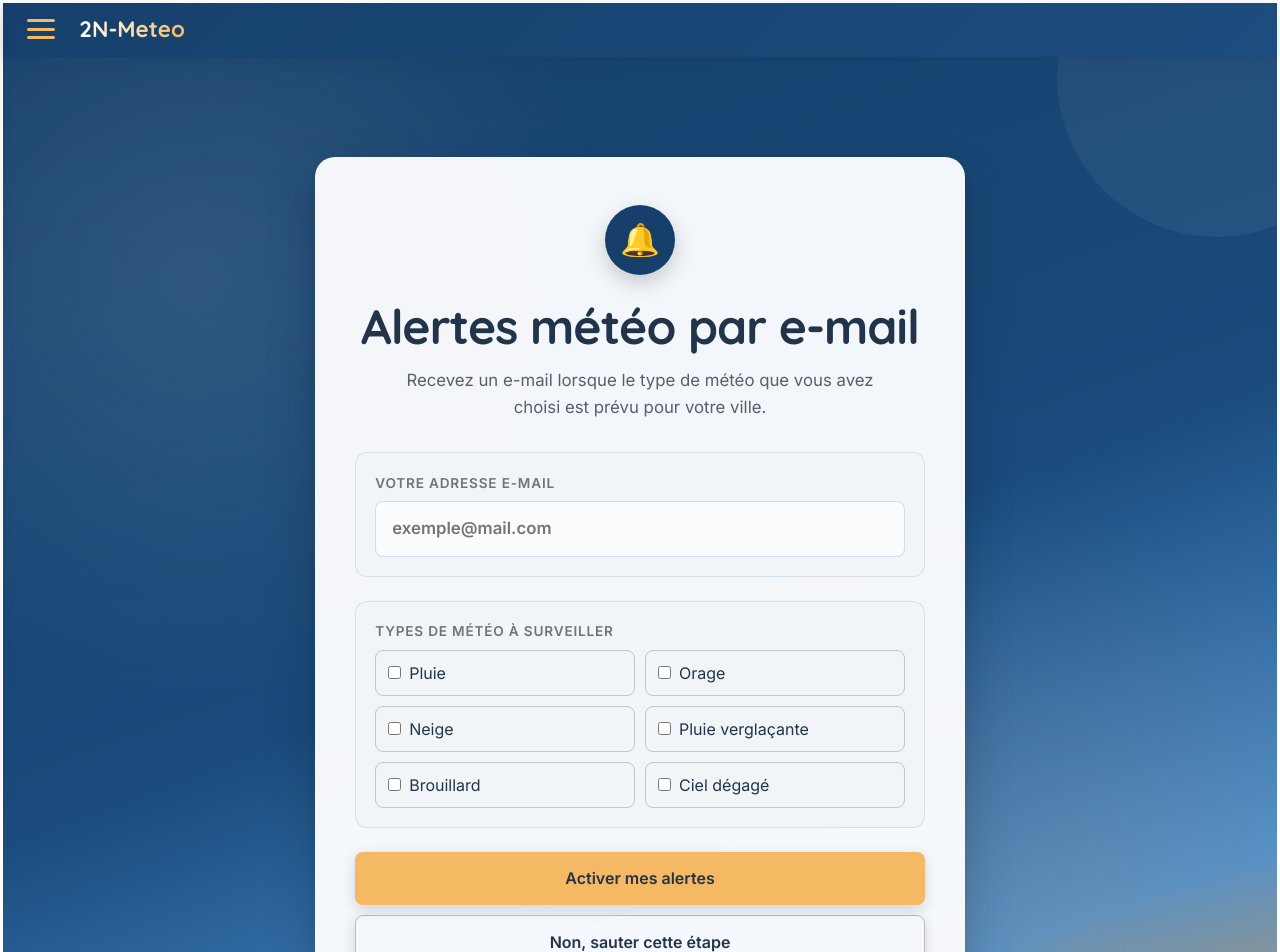
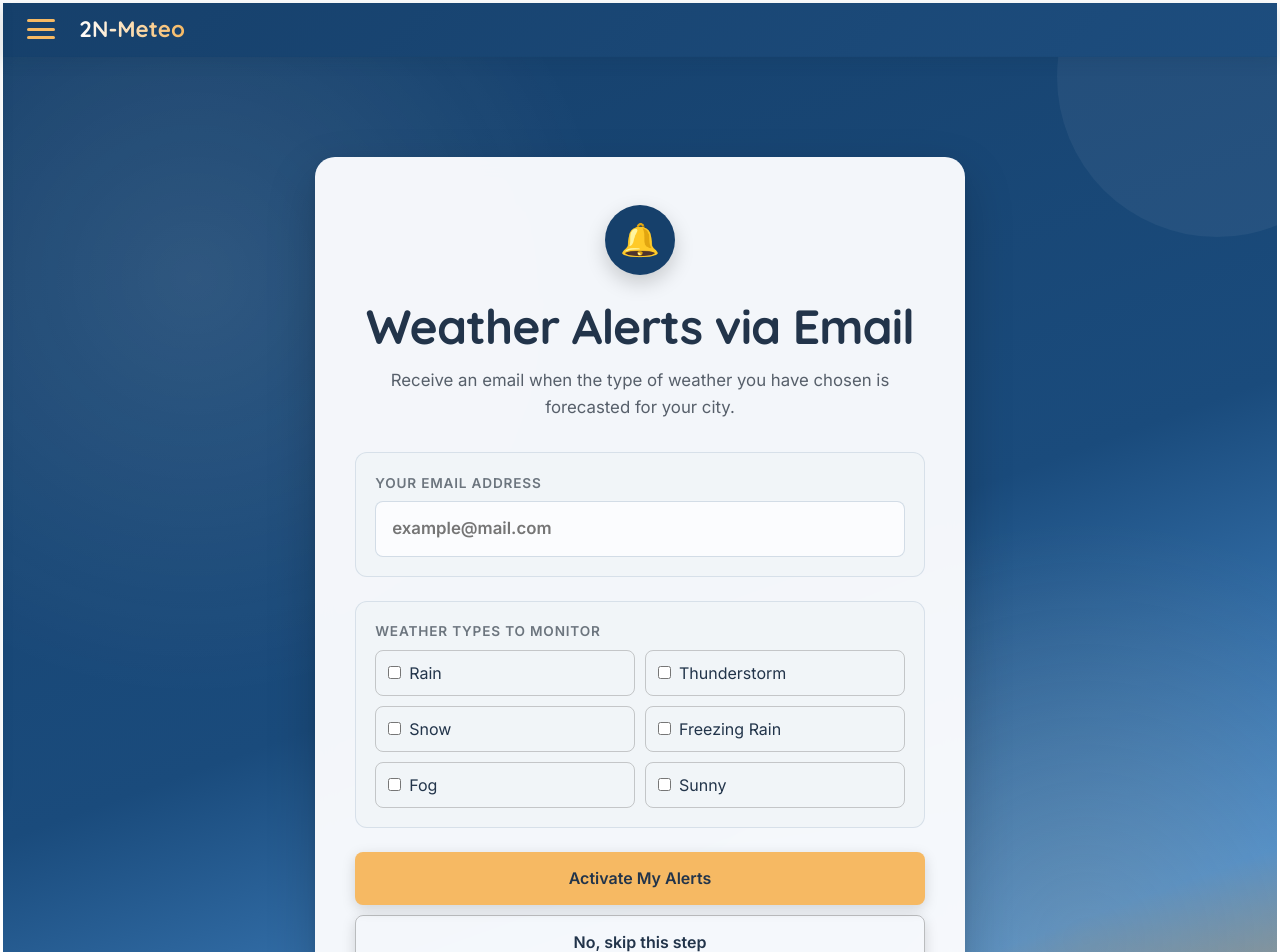
Before and after one commit to Jeamyra-cpu/2N-Meteo, a React (Vite) app: page /Alerte in a window 1280 px wide. Shown: the top 952 px of the page. Built offline with nearby package versions, Linux system fonts and the light colour scheme.

Commit message:
mise a jour (page alerte , et information)

```diff
--- a/src/Langues/en.json
+++ b/src/Langues/en.json
@@ -68,5 +68,29 @@
         "erreur1": "Geolocation is not supported by your browser. Please enter your city manually.",
         "erreur2": "An error occurred while retrieving your location. Please check your location settings and try again.",
         "confirmation": "Location saved"
+    },
+    "alerte": {
+        "title": "Weather Alerts via Email",
+        "subtitle": "Receive an email when the type of weather you have chosen is forecasted for your city.",
+        "label_email": "Your email address",
+        "placeholder_email": "example@mail.com",
+        "label_types": "Weather Types to Monitor",
+        "types": {
+            "pluie": "Rain",
+            "orage": "Thunderstorm",
+            "neige": "Snow",
+            "verglas": "Freezing Rain",
+            "brouillard": "Fog",
+            "soleil": "Sunny"
+        },
+        "bouton_activer": "Activate My Alerts",
+        "bouton_envoi": "Recording...",
+        "bouton_sauter": "No, skip this step",
+        "erreur_email": "Please enter a valid email address.",
+        "erreur_type": "Please select at least one weather type.",
+        "erreur_enregistrement": "Unable to save your alerts at the moment. Please try again.",
+        "confirmation": "Alerts activated for {{email}}",
+        "etape_ignoree": "Step skipped. You can activate alerts later.",
+        "note": "Your email address is used only to send you the weather alerts you have chosen. You can modify these choices at any time."
     }
 }
--- a/src/Langues/fr.json
+++ b/src/Langues/fr.json
@@ -62,6 +62,29 @@
         "erreur1": "La géolocalisation n'est pas prise en charge par votre navigateur. Saisissez votre ville manuellement.",
         "erreur2": "Une erreur est survenue lors de la récupération de votre localisation. Veuillez vérifier vos paramètres de localisation et réessayer.",
         "confirmation": "Localisation enregistrée"
-
+    },
+    "alerte": {
+        "title": "Alertes météo par e-mail",
+        "subtitle": "Recevez un e-mail lorsque le type de météo que vous avez choisi est prévu pour votre ville.",
+        "label_email": "Votre adresse e-mail",
+        "placeholder_email": "exemple@mail.com",
+        "label_types": "Types de météo à surveiller",
+        "types": {
+            "pluie": "Pluie",
+            "orage": "Orage",
+            "neige": "Neige",
+            "verglas": "Pluie verglaçante",
+            "brouillard": "Brouillard",
+            "soleil": "Ciel dégagé"
+        },
+        "bouton_activer": "Activer mes alertes",
+        "bouton_envoi": "Enregistrement...",
+        "bouton_sauter": "Non, sauter cette étape",
+        "erreur_email": "Veuillez saisir une adresse e-mail valide.",
+        "erreur_type": "Veuillez sélectionner au moins un type de météo.",
+        "erreur_enregistrement": "Impossible d'enregistrer vos alertes pour le moment. Veuillez réessayer.",
+        "confirmation": "Alertes activées pour {{email}}",
+        "etape_ignoree": "Étape ignorée. Vous pourrez activer les alertes plus tard.",
+        "note": "Votre adresse e-mail est utilisée uniquement pour vous envoyer les alertes météo que vous avez choisies. Vous pouvez modifier ces choix à tout moment."
     }
 }
--- a/src/Pages/Alerte.jsx
+++ b/src/Pages/Alerte.jsx
@@ -1,3 +1,4 @@
+import { useTranslation } from 'react-i18next';
 import { useState } from 'react';
 
 import Footer from '../Parties/Footer.jsx';
@@ -7,17 +8,20 @@ import '../Styles/Information.css';
 import '../Styles/Alerte.css';
 
 
+// Le libellé n'est plus stocké ici : il est traduit à l'affichage grâce à l'id (clé alerte.types.<id>)
 const TYPES_METEO = [
-    { id: "pluie", libelle: "Pluie", codes: [51, 53, 55, 61, 63, 65, 80, 81, 82] },
-    { id: "orage", libelle: "Orage", codes: [95, 96, 97, 99] },
-    { id: "neige", libelle: "Neige", codes: [71, 73, 75, 77, 85, 86] },
-    { id: "verglas", libelle: "Pluie verglaçante", codes: [56, 57, 66, 67] },
-    { id: "brouillard", libelle: "Brouillard", codes: [45, 48] },
-    { id: "soleil", libelle: "Ciel dégagé", codes: [0, 1] }
+    { id: "pluie", codes: [51, 53, 55, 61, 63, 65, 80, 81, 82] },
+    { id: "orage", codes: [95, 96, 97, 99] },
+    { id: "neige", codes: [71, 73, 75, 77, 85, 86] },
+    { id: "verglas", codes: [56, 57, 66, 67] },
+    { id: "brouillard", codes: [45, 48] },
+    { id: "soleil", codes: [0, 1] }
 ];
 
 
 function Alerte() {
+
+    const { t } = useTranslation();
 
     const [email, setEmail] = useState("");
     const [typesChoisis, setTypesChoisis] = useState([]);
@@ -26,9 +30,9 @@ function Alerte() {
     const [confirmation, setConfirmation] = useState("");
 
 
-    const modifierEmail = (event) => {
+    const modifierEmail = (event) => { // Met à jour l'état de l'e-mail saisi par l'utilisateur
 
-        setEmail(event.target.value);
+        setEmail(event.target.value); // Met à jour l'état de l'e-mail avec la valeur saisie par l'utilisateur .event permet d'accéder à l'événement déclenché par l'utilisateur, et target.value récupère la valeur actuelle de l'input.
         setErreur("");
         setConfirmation("");
 
@@ -51,17 +55,17 @@ function Alerte() {
 
     const validerAlerte = async (event) => {
 
-        event.preventDefault();
+        event.preventDefault(); // Empêche le rechargement de la page lors de la soumission du formulaire
 
         const emailSaisi = email.trim();
 
         if (!/^[^\s@]+@[^\s@]+\.[^\s@]+$/.test(emailSaisi)) {
-            setErreur("Veuillez saisir une adresse e-mail valide.");
+            setErreur(t('alerte.erreur_email'));
             return;
         }
 
         if (typesChoisis.length === 0) {
-            setErreur("Veuillez sélectionner au moins un type de météo.");
+            setErreur(t('alerte.erreur_type'));
             return;
         }
 
@@ -92,15 +96,13 @@ function Alerte() {
                 throw new Error("Impossible d'enregistrer l'alerte.");
             }
 
-            setConfirmation(`Alertes activées pour ${emailSaisi}`);
+            setConfirmation(t('alerte.confirmation', { email: emailSaisi }));
 
         } catch (error) {
 
             console.error("Erreur lors de l'enregistrement de l'alerte :", error);
 
-            setErreur(
-                "Impossible d'enregistrer vos alertes pour le moment. Veuillez réessayer."
-            );
+            setErreur(t('alerte.erreur_enregistrement'));
 
         } finally {
 
@@ -114,7 +116,7 @@ function Alerte() {
     const sauterEtape = () => {
 
         setErreur("");
-        setConfirmation("Étape ignorée. Vous pourrez activer les alertes plus tard.");
+        setConfirmation(t('alerte.etape_ignoree'));
 
     };
 
@@ -136,12 +138,11 @@ function Alerte() {
                         </div>
 
                         <h1 className="information-title">
-                            Alertes météo par e-mail
+                            {t('alerte.title')}
                         </h1>
 
                         <p className="information-subtitle">
-                            Recevez un e-mail lorsque le type de météo
-                            que vous avez choisi est prévu pour votre ville.
+                            {t('alerte.subtitle')}
                         </p>
 
                         <form onSubmit={validerAlerte} noValidate>
@@ -152,7 +153,7 @@ function Alerte() {
                                     className="information-location-label"
                                     htmlFor="email"
                                 >
-                                    Votre adresse e-mail
+                                    {t('alerte.label_email')}
                                 </label>
 
                                 <input
@@ -162,7 +163,7 @@ function Alerte() {
                                     name="email"
                                     value={email}
                                     onChange={modifierEmail}
-                                    placeholder="exemple@mail.com"
+                                    placeholder={t('alerte.placeholder_email')}
                                     autoComplete="email"
                                 />
 
@@ -171,17 +172,17 @@ function Alerte() {
                             <div className="information-location-box">
 
                                 <span className="information-location-label">
-                                    Types de météo à surveiller
+                                    {t('alerte.label_types')}
                                 </span>
 
                                 <div className="alerte-types">
 
-                                    {TYPES_METEO.map((type) => (
+                                    {TYPES_METEO.map((type) => ( // Parcourt chaque type de météo défini dans le tableau TYPES_METEO et crée un élément d'interface utilisateur pour chaque type. Chaque élément est un label contenant une case à cocher et le libellé du type de météo. Le label a une classe CSS qui change en fonction de si le type est sélectionné ou non, ce qui permet de styliser visuellement les types choisis par l'utilisateur.
 
                                         <label
                                             key={type.id}
                                             className={
-                                                typesChoisis.includes(type.id)
+                                                typesChoisis.includes(type.id) // permet de vérifier si le type de météo actuel est inclus dans le tableau typesChoisis. Si c'est le cas, la classe CSS "alerte-type-actif" est ajoutée pour indiquer visuellement que ce type est sélectionné. Sinon, seule la classe "alerte-type" est appliquée.
                                                     ? "alerte-type alerte-type-actif"
                                                     : "alerte-type"
                                             }
@@ -190,10 +191,10 @@ function Alerte() {
                                             <input
                                                 type="checkbox"
                                                 checked={typesChoisis.includes(type.id)}
-                                                onChange={() => basculerType(type.id)}
+                                                onChange={() => basculerType(type.id)} // permet de basculer l'état de sélection du type de météo lorsque l'utilisateur clique sur la case à cocher. Si le type est déjà sélectionné, il sera désélectionné, et vice versa.
                                             />
 
-                                            <span>{type.libelle}</span>
+                                            <span>{t(`alerte.types.${type.id}`)}</span>
 
                                         </label>
 
@@ -222,9 +223,9 @@ function Alerte() {
                             <button
                                 type="submit"
                                 className="information-button"
-                                disabled={envoi}
+                                disabled={envoi} // Désactive le bouton pendant l'envoi pour éviter les soumissions multiples
                             >
-                                {envoi ? "Enregistrement..." : "Activer mes alertes"}
+                                {envoi ? t('alerte.bouton_envoi') : t('alerte.bouton_activer')} {/* Si envoi est true, le texte d'enregistrement est affiché pour indiquer que le formulaire est en cours d'envoi. Sinon, le texte d'activation est affiché pour inviter l'utilisateur à soumettre le formulaire. */}
                             </button>
 
                             <button
@@ -233,15 +234,13 @@ function Alerte() {
                                 onClick={sauterEtape}
                                 disabled={envoi}
                             >
-                                Non, sauter cette étape
+                                {t('alerte.bouton_sauter')}
                             </button>
 
                         </form>
 
                         <p className="information-note">
-                            Votre adresse e-mail est utilisée uniquement
-                            pour vous envoyer les alertes météo que vous avez
-                            choisies. Vous pouvez modifier ces choix à tout moment.
+                            {t('alerte.note')}
                         </p>
 
                     </section>
```
Also changed, not shown: src/Pages/Accueil.jsx (+6 -2 lines), src/Pages/Information.jsx (+10 -0 lines).
